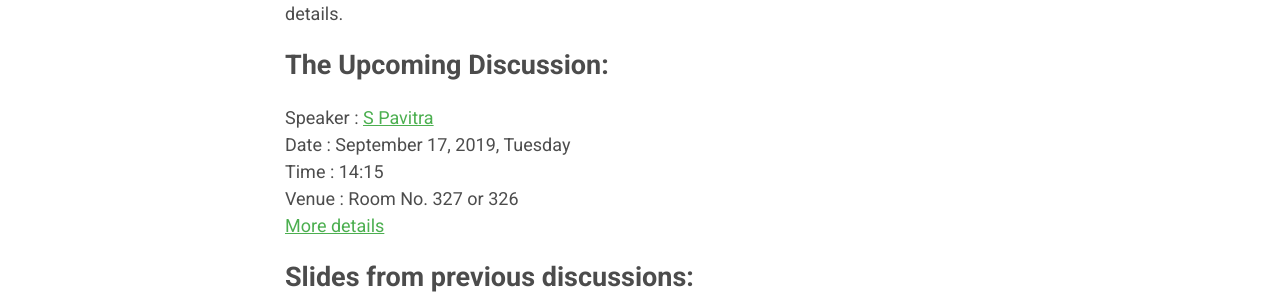
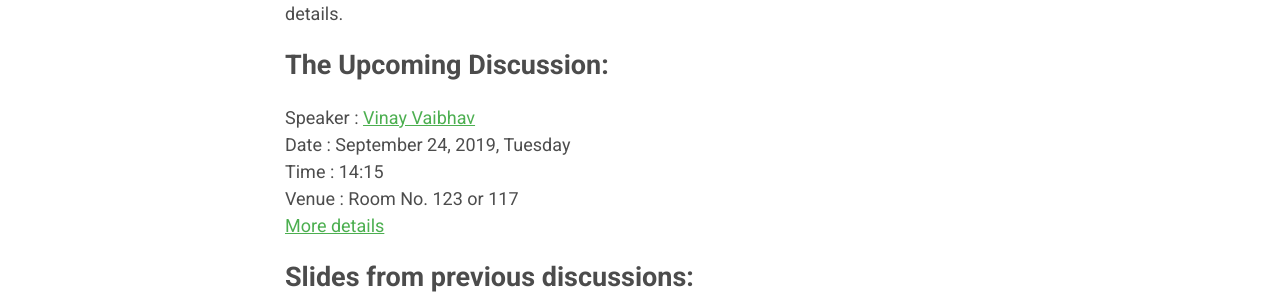
Before and after one commit to vinayphys/discussion2020, a Jekyll site: the page built from index.markdown, in a window 1280 px wide and 900 px high, scrolled down 753 px. Shown: the part 153-453 px from the top of the window. Built offline with Jekyll 4.4.1, drawn with Linux system fonts in a browser that asks for light colours.

Commit message:
Update index.markdown

```diff
--- a/index.markdown
+++ b/index.markdown
@@ -21,11 +21,11 @@ Vinay		  :	Glassy dynamics in biological tissues
 If you also want to be the part of the discussion group then please mail us with the details.
 
 ## The Upcoming Discussion:
-Speaker :      [S Pavitra](https://www.imsc.res.in/pavitra_s)
-Date    :      September 17, 2019, Tuesday
+Speaker :      [Vinay Vaibhav](https://www.imsc.res.in/~vinayv/)
+Date    :      September 24, 2019, Tuesday
 Time    :      14:15
-Venue   :      Room No. 327 or 326
-[More details](https://vinayphys.github.io/discussion2019/2019/09/cancer_genome_landscape)
+Venue   :      Room No. 123 or 117
+[More details](https://vinayphys.github.io/discussion2019/2019/09/Rigidity_transition)
 
 
 ## Slides from previous discussions:
```
